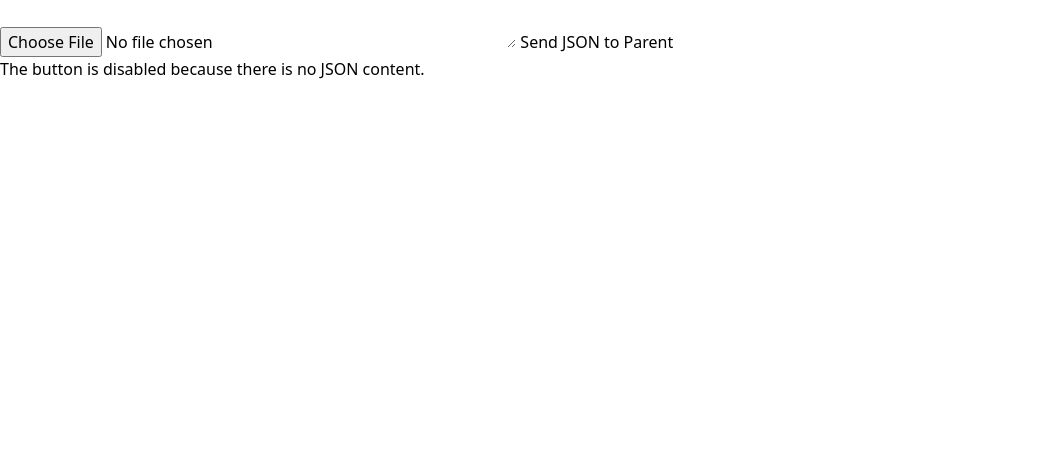
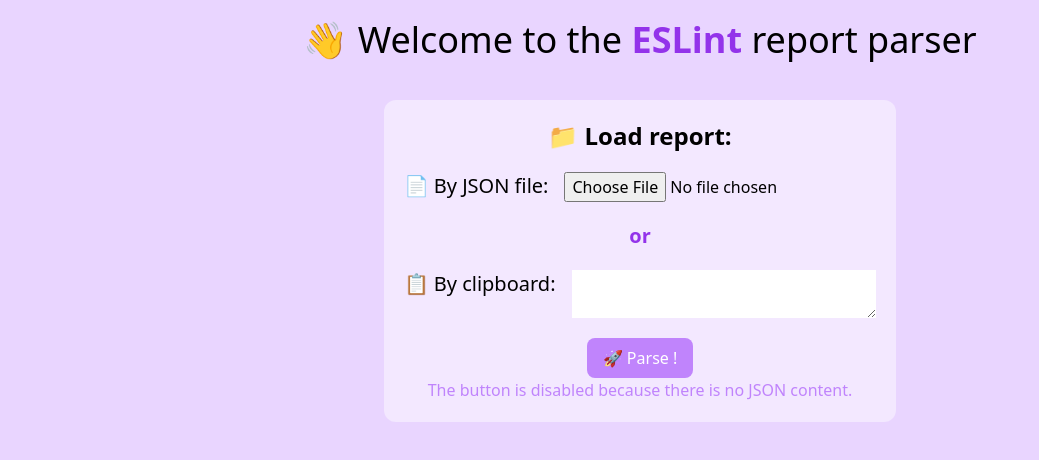
Before and after one commit to Qypol342/eslint-json-report-parser, a SvelteKit app: page / in a window 1280 px wide. Shown: the top 460 px of the page, without its empty margins (0-1039 px from the left). Built offline with nearby package versions, Linux system fonts and the light colour scheme.

Commit message:
style(home page): :art: added css

```diff
--- a/src/components/FileInput.svelte
+++ b/src/components/FileInput.svelte
@@ -1,5 +1,5 @@
 <script>
-	import { createEventDispatcher } from "svelte";
+	import { createEventDispatcher } from 'svelte';
 
 	/**
 	 * @typedef {Object} FileInputProps
@@ -8,7 +8,7 @@
 
 	/** @type {FileInputProps} */
 	let props = {
-    jsonContent: '', // Initialize jsonContent with an empty string
+		jsonContent: '' // Initialize jsonContent with an empty string
 	};
 
 	const dispatch = createEventDispatcher();
@@ -32,8 +32,7 @@
 				}
 			}
 		}
-}
-
+	};
 
 	/**
 	 * Send the JSON content to the parent.
@@ -45,11 +44,29 @@
 	};
 </script>
 
-<input type="file" accept=".json" on:change={handleFileChange} />
-<textarea bind:value={props.jsonContent} />
+<div class="flex flex-col gap-5 items-center p-5 bg-purple-100 rounded-xl">
+	<h2 class="text-2xl font-semibold">📁 Load report:</h2>
 
-<button on:click={sendJsonToParent} disabled={ !props.jsonContent && !props.jsonContent.trim()}>Send JSON to Parent</button>
+	<div class="flex gap-4">
+		<label class="mr-auto text-xl" for="loadFile">📄 By JSON file:</label>
+		<input id="loadFile" type="file" accept=".json" on:change={handleFileChange} />
+	</div>
+	<p class="text-xl font-bold text-purple-600">or</p>
+
+	<div class="flex gap-4 w-full">
+		<label class="mr-auto text-xl whitespace-nowrap" for="clipboard">📋 By clipboard:</label>
+		<textarea id="clipboard" class="w-full" bind:value={props.jsonContent} />
+	</div>
+
+	<div class="flex flex-col items-center">
+		<button
+			class="p-2 px-4 text-white bg-purple-600 rounded-lg disabled:bg-purple-400 w-fit"
+			on:click={sendJsonToParent}
+			disabled={!props.jsonContent && !props.jsonContent.trim()}>🚀 Parse !</button
+		>
 
 		{#if !props.jsonContent && !props.jsonContent.trim()}
-    <p>The button is disabled because there is no JSON content.</p>
+			<p class="text-purple-400">The button is disabled because there is no JSON content.</p>
 		{/if}
+	</div>
+</div>
--- a/src/routes/+page.svelte
+++ b/src/routes/+page.svelte
@@ -20,12 +20,18 @@
 </script>
 
 {#if isFileInputVisible}
+<div class="flex flex-col gap-10 items-center p-5 w-screen h-screen bg-purple-200">
+  <div class="flex gap-1 items-end">
+    <h1 class="text-4xl">👋 Welcome to the
+    <span class="font-bold text-purple-600">ESLint</span>
+    report parser</h1>
+  </div>
+
   <FileInput on:json={handleJsonFromChild} />
+
+</div>
 {/if}
 
 {#if parentJsonContent}
-  <h3 class="">JSON Content:</h3>
-  <textarea readonly bind:value={parentJsonContent}></textarea>
-
   <EslintReportDisplayWrapper eslintReportJSON={parentJsonContent}/>
 {/if}
```
Also changed, not shown: static/eslint_logo.svg (added). Lines whose indentation alone changed are shown as unchanged.
